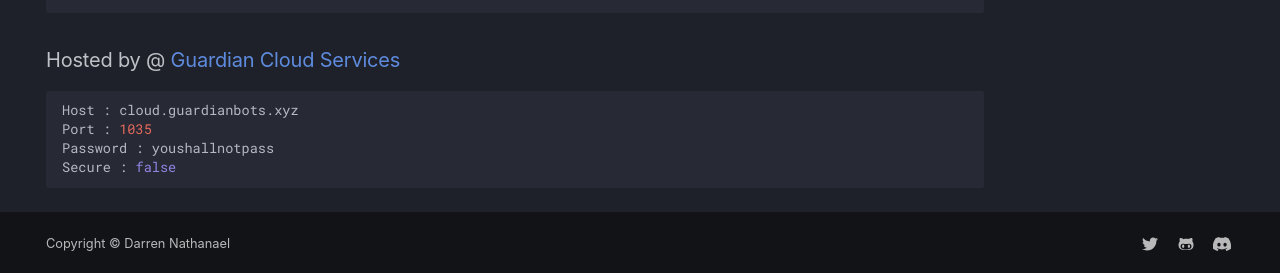
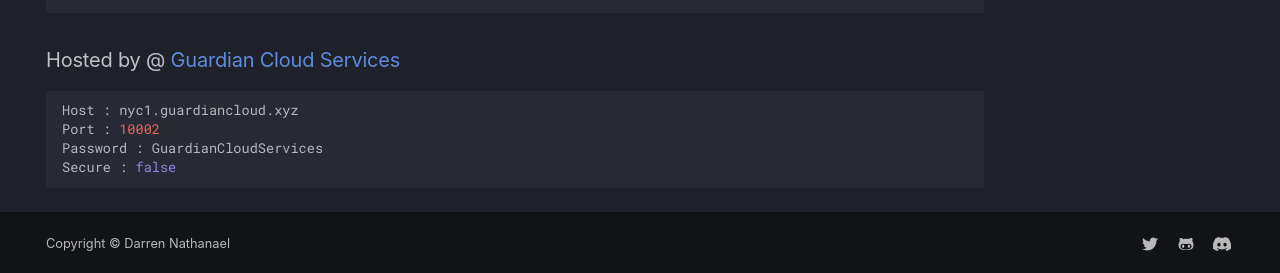
Before and after one commit to DarrenOfficial/lavalink-list, an MkDocs documentation site: the page built from docs/NoSSL/lavalink-without-ssl.md, in a window 1280 px wide and 900 px high, scrolled down 2386 px. Shown: the part 624-897 px from the top of the window. Built offline with MkDocs 1.6.1 and Material for MkDocs 9.7.7, drawn with Linux system fonts in a browser that asks for light colours; comment, search, counter and statistics services are not loaded; a style sheet for code colours, icons or effects is not loaded.

Commit message:
Update lavalink-without-ssl.md (#388)

````diff
--- a/docs/NoSSL/lavalink-without-ssl.md
+++ b/docs/NoSSL/lavalink-without-ssl.md
@@ -134,8 +134,8 @@ Secure : false
 
 ### Hosted by @ [Guardian Cloud Services](https://botlist.lol/discord)
 ```bash
-Host : cloud.guardianbots.xyz
-Port : 1035
-Password : youshallnotpass
+Host : nyc1.guardiancloud.xyz
+Port : 10002
+Password : GuardianCloudServices
 Secure : false
 ```
````
